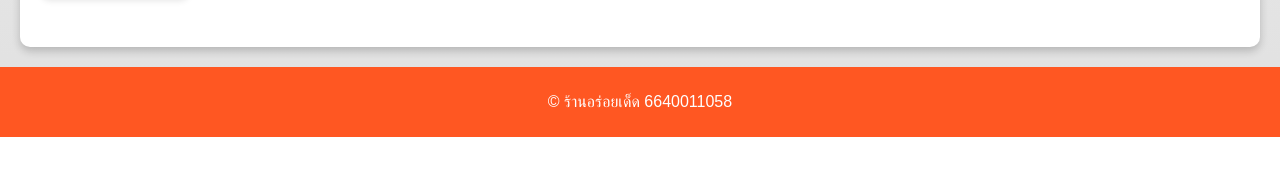
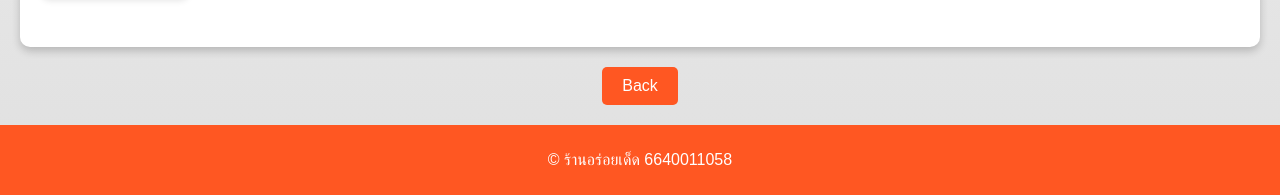
Before and after one commit to BangWis/portfolio, a plain HTML site: page ex4_page_layout.html in a window 1280 px wide. Shown: the part 841-1036 px from the top of the page. Before the commit the page ends 978 px from the top, so only its background shows below. Drawn offline with Linux system fonts and the light colour scheme.

Commit message:
Update ex4_page_layout.html

```diff
--- a/ex4_page_layout.html
+++ b/ex4_page_layout.html
@@ -20,7 +20,6 @@
         </ul>
     </nav>
     <main>
-        <!-- อาหารเรียกน้ำย่อย -->
         <section id="appetizers">
             <h2>อาหารเรียกน้ำย่อย</h2>
             <div class="menu-item">
@@ -40,8 +39,6 @@
                 </div>
             </div>
         </section>
-
-        <!-- อาหารจานหลัก -->
         <section id="main-dishes">
             <h2>อาหารจานหลัก</h2>
             <div class="menu-item">
@@ -62,6 +59,9 @@
             </div>
         </section>
     </main>
+    <div class="form-actions">
+        <button onclick="window.location.href='index.html'">Back</button>
+    </div>
     <footer>
         <p>&copy; ร้านอร่อยเด็ด 6640011058</p>
     </footer>
```
